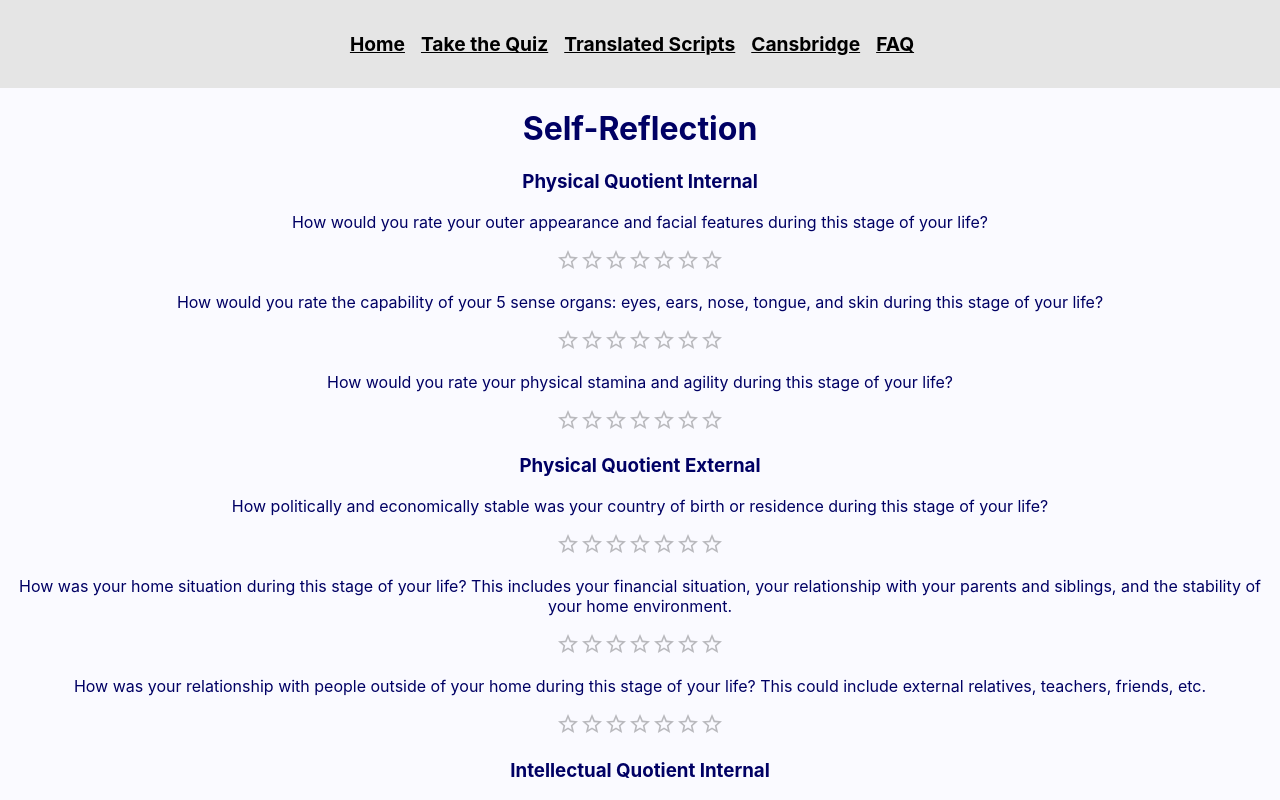
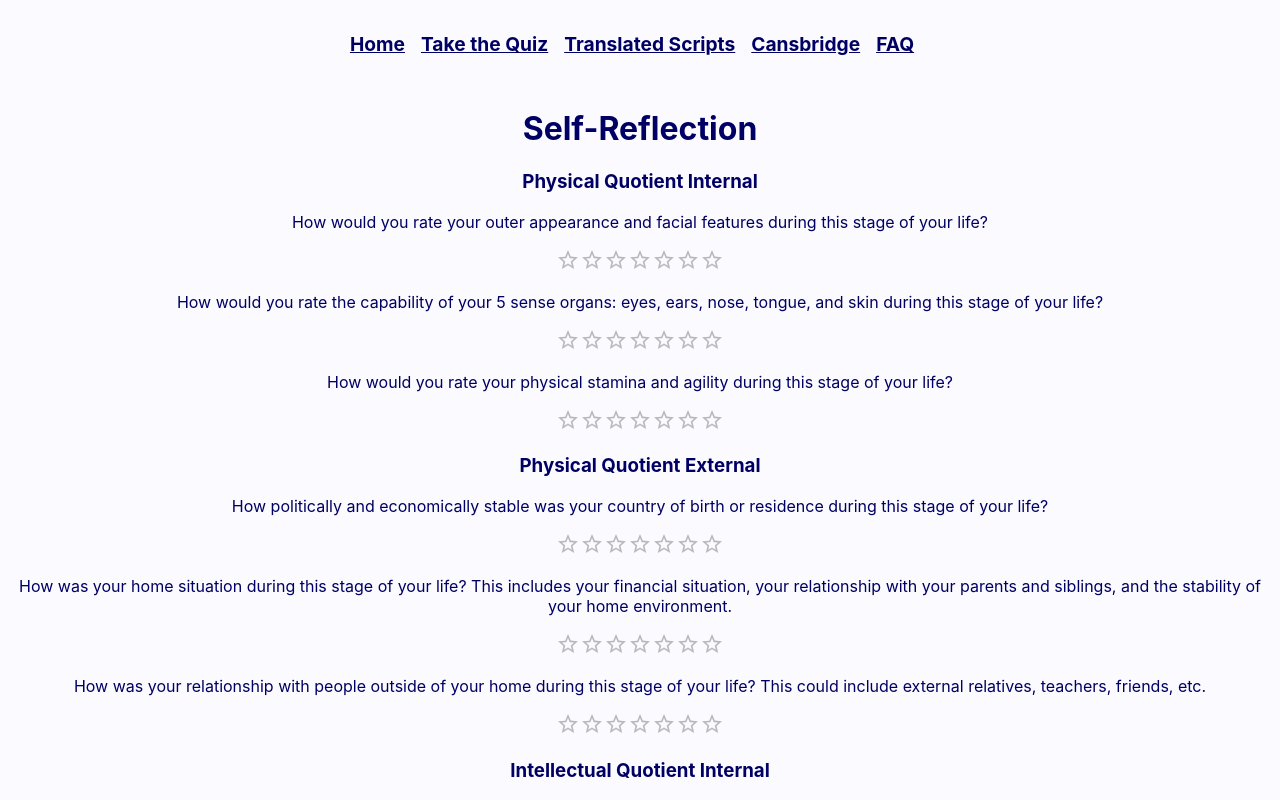
Before and after one commit to TheFloatingString/self-reflection-frontend, a React (Create React App) app: page /quiz in a window 1280 px wide. Shown: the top 800 px of the page. Built offline with nearby package versions, Linux system fonts and the light colour scheme.

Commit message:
Update styling and website name

```diff
--- a/public/index.html
+++ b/public/index.html
@@ -24,7 +24,7 @@
       work correctly both with client-side routing and a non-root public URL.
       Learn how to configure a non-root public URL by running `npm run build`.
     -->
-    <title>React App</title>
+    <title>4Q Quiz</title>
   </head>
   <body>
     <noscript>You need to enable JavaScript to run this app.</noscript>
--- a/src/App.css
+++ b/src/App.css
@@ -1,6 +1,6 @@
 .App {
   text-align: center;
-  background-image: `url(https://images.unsplash.com/photo-1428908728789-d2de25dbd4e2?ixlib=rb-4.0.3&ixid=MnwxMjA3fDB8MHxwaG90by1wYWdlfHx8fGVufDB8fHx8&auto=format&fit=crop&w=1470&q=80)`;
+  /* background-image: `url(https://images.unsplash.com/photo-1428908728789-d2de25dbd4e2?ixlib=rb-4.0.3&ixid=MnwxMjA3fDB8MHxwaG90by1wYWdlfHx8fGVufDB8fHx8&auto=format&fit=crop&w=1470&q=80)`; */
   background-color: rgba(250,250,255);
   top: 0px;
   position: absolute;
@@ -8,7 +8,7 @@
   /*height: 100vh;*/
   color: rgba(0,0,100);
   /*padding-top: 50px;*/
-  padding-bottom: 50px;
+  /* padding-bottom: 50px; */
   /*margin-left: 50px;*/
   /*margin-right: 50px;*/
 }
@@ -50,9 +50,9 @@
 }
 
 nav {
+  background-color: rgba(250,250,255);
   display: flex;
   justify-content: center;
-  background-color: #e5e5e5;
   padding: 1rem;
 }
 
@@ -68,6 +68,6 @@ li {
 }
 
 a {
-  color: black;
+  color: rgba(0,0,100);
   font-weight: bold;
 }
--- a/src/App.js
+++ b/src/App.js
@@ -12,8 +12,6 @@ import QuizPage from './pages/QuizPage';
 function App() {
   return (
     <div className='App'>
-
-
     <Router>
       <Routes>
         <Route exact path="/" element={<HomePage />} />
```
